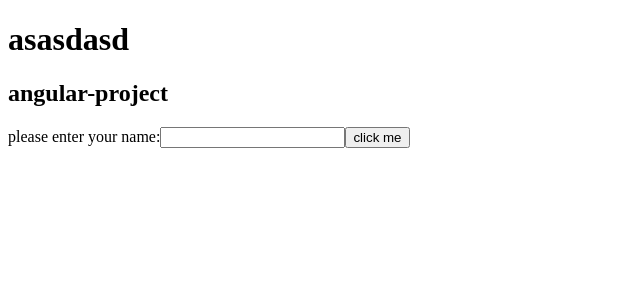
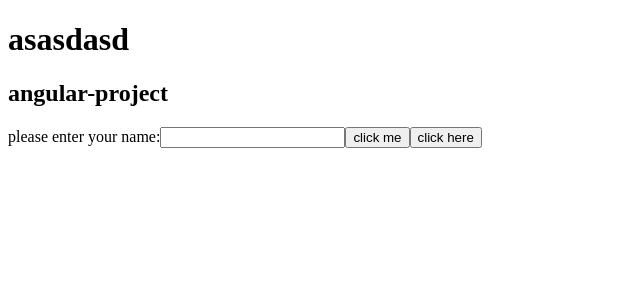
Before and after one commit to achiewe/angular-project, an Angular app: page / in a window 1280 px wide. Shown: the top 300 px of the page, without its empty margins (0-640 px from the left). Built offline with nearby package versions, Linux system fonts and the light colour scheme.

Commit message:
change variable value

```diff
--- a/src/app/app.component.ts
+++ b/src/app/app.component.ts
@@ -12,7 +12,7 @@ import { RouterOutlet } from '@angular/router';
 export class AppComponent {
   title = 'angular-project';
   inputType = 'text';
-  showButton = false;
+  showButton = true;
 
   notify(text: string) {
     alert(`hello ${text}`);
```
